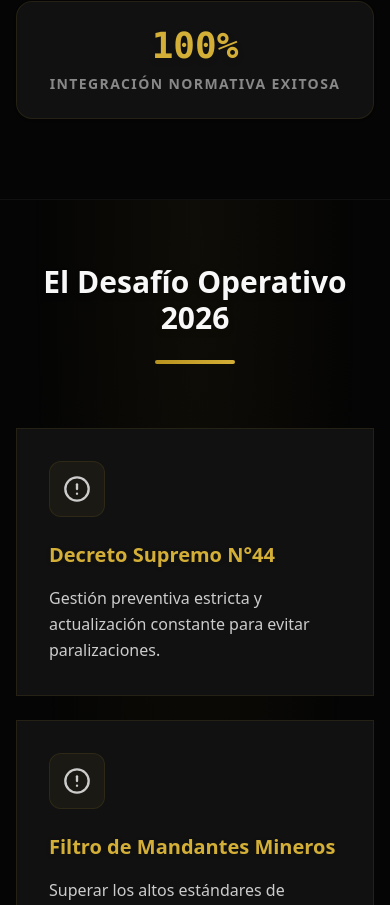
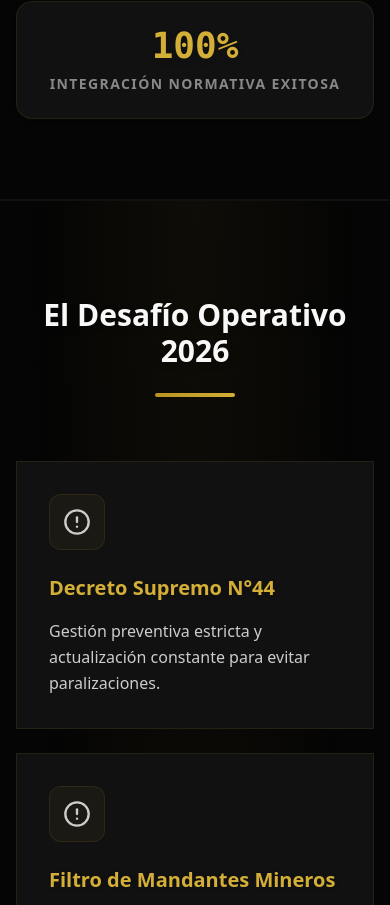
Before and after one commit to NicoKnabe/hseq-onepage, a Next.js app: page / in a window 390 px wide. Shown: the part 2139-3044 px from the top of the page. Built offline with nearby package versions, Linux system fonts and the light colour scheme.

Commit message:
style(layout): increase vertical spacing of sections with min-h-[90vh] to improve scroll flow

```diff
--- a/src/components/Authority.tsx
+++ b/src/components/Authority.tsx
@@ -6,7 +6,7 @@ import { GlowCard } from "./ui/GlowCard";
 
 export function Authority() {
     return (
-        <section className="py-20 md:py-32 bg-transparent relative border-y border-white/5 overflow-hidden">
+        <section className="min-h-[90vh] flex flex-col justify-center py-20 md:py-32 bg-transparent relative border-y border-white/5 overflow-hidden">
             {/* Ambient background glow */}
             <div className="absolute top-1/2 left-1/2 -translate-x-1/2 -translate-y-1/2 w-[800px] h-[800px] bg-gold/5 rounded-full blur-[120px] pointer-events-none" />
 
--- a/src/components/Challenges.tsx
+++ b/src/components/Challenges.tsx
@@ -26,7 +26,7 @@ function ChallengeCard({ challenge, index }: { challenge: typeof CHALLENGES_DATA
 
 export function Challenges() {
     return (
-        <section className="py-16 md:py-32 bg-transparent relative border-b border-white/5 overflow-hidden">
+        <section id="retos" className="min-h-[90vh] flex flex-col justify-center py-24 md:py-32 bg-transparent border-t border-white/5 relative overflow-hidden">
             <div className="absolute inset-0 bg-[radial-gradient(ellipse_at_top,rgba(212,175,55,0.05),transparent_60%)] z-0 pointer-events-none" />
 
             <div className="container mx-auto px-4 md:px-6 relative z-10">
--- a/src/components/Plans.tsx
+++ b/src/components/Plans.tsx
@@ -13,7 +13,7 @@ interface PlanData {
 
 export function Plans() {
     return (
-        <section id="planes" className="py-16 md:py-24 bg-transparent border-b border-white/5 overflow-hidden relative">
+        <section id="planes" className="min-h-[90vh] flex flex-col justify-center py-24 md:py-32 bg-transparent border-b border-white/5 overflow-hidden relative">
             <div className="absolute inset-0 bg-[radial-gradient(circle_at_center,rgba(212,175,55,0.02),transparent_100%)] pointer-events-none" />
 
             <div className="container mx-auto px-4 md:px-6 relative z-10">
--- a/src/components/Solutions.tsx
+++ b/src/components/Solutions.tsx
@@ -4,7 +4,7 @@ import { SolutionsTabs } from "./ui/SolutionsTabs";
 
 export function Solutions() {
     return (
-        <section id="servicios" className="py-16 md:py-24 bg-transparent relative border-b border-white/5 overflow-hidden">
+        <section id="servicios" className="min-h-[90vh] flex flex-col justify-center py-24 md:py-32 bg-transparent relative border-b border-white/5 overflow-hidden">
             <div className="absolute inset-0 bg-[radial-gradient(ellipse_at_center,rgba(212,175,55,0.03),transparent_70%)] pointer-events-none" />
 
             <div className="container mx-auto px-4 md:px-6 relative z-10">
```
